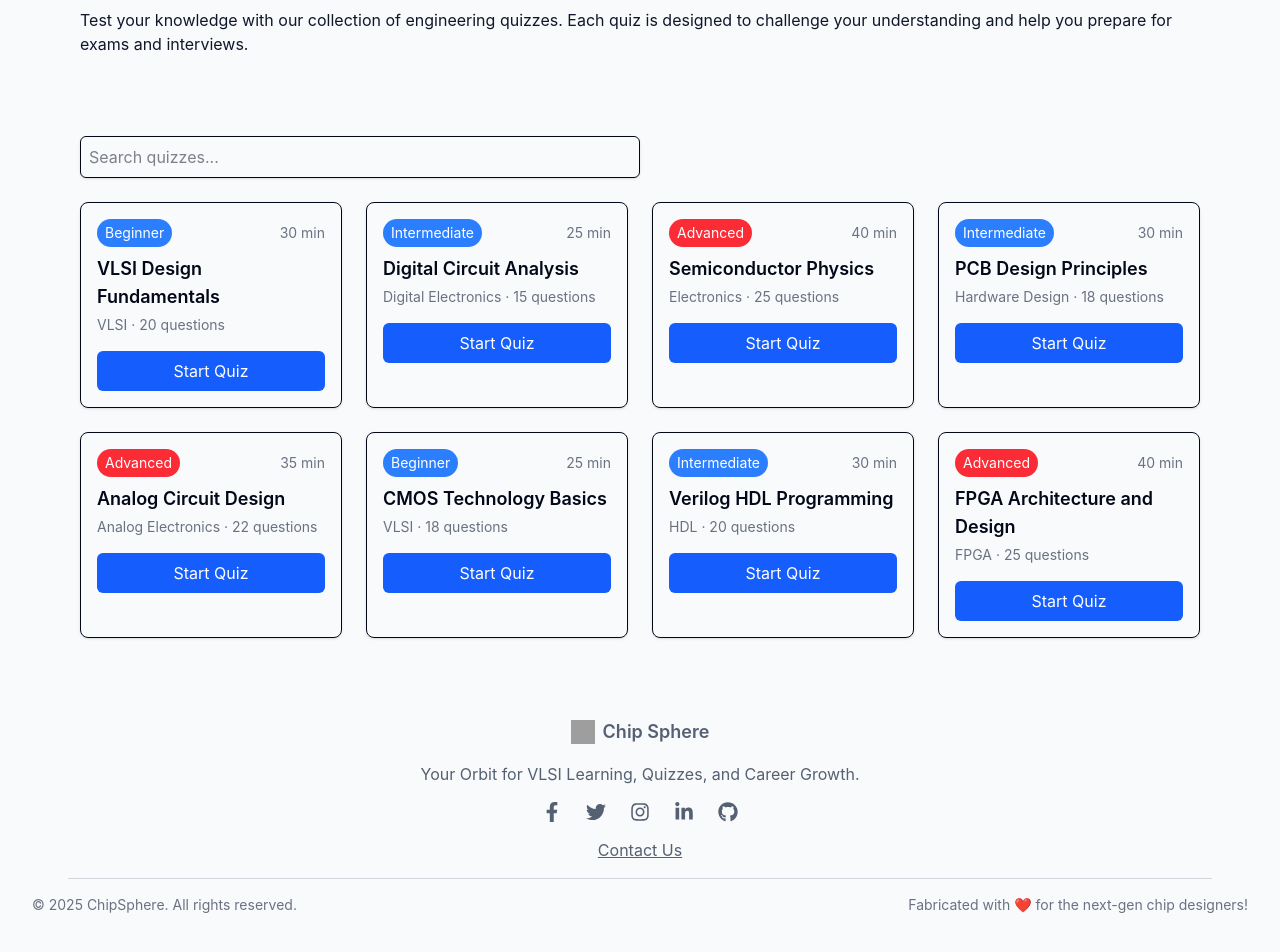
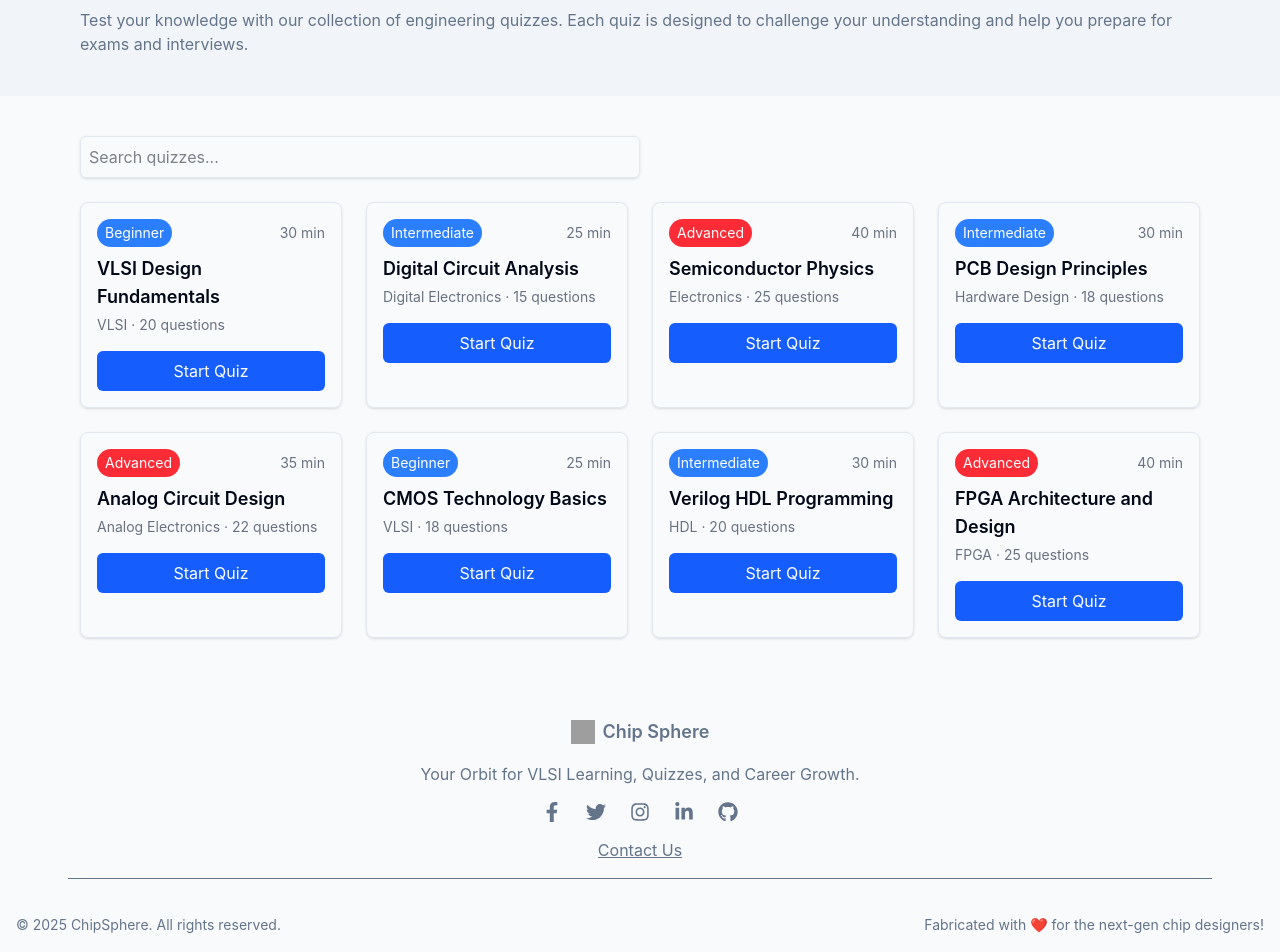
Before and after one commit to sanketyelugotla/Chip-Sphere, a Next.js app in the folder frontend/: page /quizzes in a window 1280 px wide. Shown: the part 140-1092 px from the top of the page. Built offline with nearby package versions, Linux system fonts and the light colour scheme; grey boxes are pictures that could not be loaded.

Commit message:
colours changed in quizz and footer

```diff
--- a/frontend/app/quizzes/page.jsx
+++ b/frontend/app/quizzes/page.jsx
@@ -70,10 +70,10 @@ const quizzes = [
 export default function Quizzes() {
   return (
     <>
-      <div className="bg-container-background px-4 sm:px-10 md:px-16 lg:px-20 py-10">
+      <div className="bg-muted px-4 sm:px-10 md:px-16 lg:px-20 py-10">
         <div className="max-w-screen-xl mx-auto">
           <h1 className="text-2xl sm:text-3xl font-bold">Quizzes</h1>
-          <p className="text-sm sm:text-base text-secondary-foreground mt-2">
+          <p className="text-sm sm:text-base text-muted-foreground mt-2">
             Test your knowledge with our collection of engineering quizzes. Each quiz is designed to challenge
             your understanding and help you prepare for exams and interviews.
           </p>
@@ -86,14 +86,14 @@ export default function Quizzes() {
           <input
             type="text"
             placeholder="Search quizzes..."
-            className="w-1/2 p-2 border rounded-md border-secondary-background shadow-sm"
+            className="w-1/2 p-2 border rounded-md border-border shadow-sm"
           />
           {/* Filters can be added here */}
         </div>
 
         <div className="grid grid-cols-1 sm:grid-cols-2 lg:grid-cols-4 gap-6">
           {quizzes.map((quiz, index) => (
-            <div key={index} className="border rounded-lg p-4 shadow-sm border-secondary-background">
+            <div key={index} className="border rounded-lg p-4 shadow-sm border-border">
               <div className="flex justify-between items-center text-sm mb-2">
                 <span
                   className={`px-2 py-1 rounded-full text-white ${quiz.color === 'red' ? 'bg-red-500' : 'bg-blue-500'
--- a/frontend/components/Footer.jsx
+++ b/frontend/components/Footer.jsx
@@ -9,7 +9,7 @@ import {
 
 const Footer = () => {
     return (
-        <footer className="bg-secondaryBackground text-center text-[var(--secondaryForeground)] py-10 px-4">
+        <footer className="bg-secondaryBackground text-center text-muted-foreground py-10 px-4">
             <div className="max-w-screen-xl mx-auto space-y-4">
                 {/* Logo and Title */}
                 <div className="flex items-center justify-center space-x-2">
@@ -18,7 +18,7 @@ const Footer = () => {
                         alt="Chip Sphere Logo"
                         className="w-6 h-6"
                     />
-                    <span className="font-semibold text-lg text-[var(--primaryForeground)]">
+                    <span className="font-semibold text-lg">
                         Chip Sphere
                     </span>
                 </div>
@@ -28,19 +28,19 @@ const Footer = () => {
 
                 {/* Social Icons */}
                 <div className="flex justify-center space-x-6 text-xl">
-                    <a href="#" className="hover:text-[var(--primaryForeground)]">
+                    <a href="#" >
                         <FaFacebookF />
                     </a>
-                    <a href="#" className="hover:text-[var(--primaryForeground)]">
+                    <a href="#" >
                         <FaTwitter />
                     </a>
-                    <a href="#" className="hover:text-[var(--primaryForeground)]">
+                    <a href="#" >
                         <FaInstagram />
                     </a>
-                    <a href="#" className="hover:text-[var(--primaryForeground)]">
+                    <a href="#" >
                         <FaLinkedinIn />
                     </a>
-                    <a href="#" className="hover:text-[var(--primaryForeground)]">
+                    <a href="#" >
                         <FaGithub />
                     </a>
                 </div>
@@ -49,13 +49,13 @@ const Footer = () => {
                 <p className="underline cursor-pointer">Contact Us</p>
 
                 {/* Divider */}
-                <hr className="my-4 border-gray-300 w-11/12 mx-auto" />
+                <hr className="my-4 border-muted-foreground w-11/12 mx-auto" />
 
                 {/* Footer Bottom */}
-                <div className="flex flex-col sm:flex-row justify-between items-center text-sm px-4 text-gray-500">
+                <div className="flex flex-col sm:flex-row justify-between items-center text-sm pt-5 ">
                     <p>© 2025 ChipSphere. All rights reserved.</p>
                     <p className="mt-2 sm:mt-0">
-                        Fabricated with <span className="text-pink-500">❤️</span> for the next-gen chip designers!
+                        Fabricated with <span>❤️</span> for the next-gen chip designers!
                     </p>
                 </div>
             </div>
```
